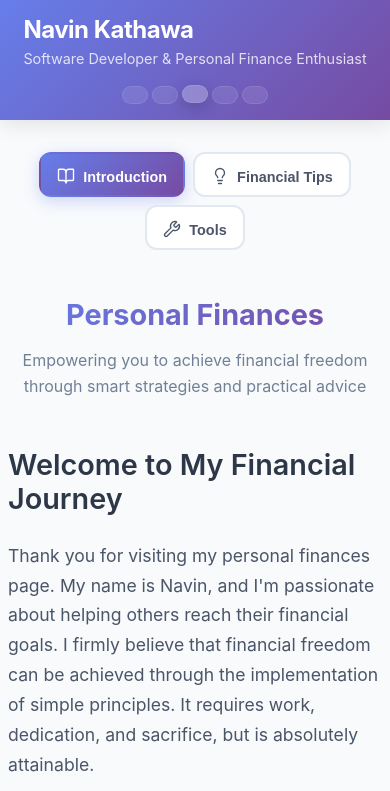
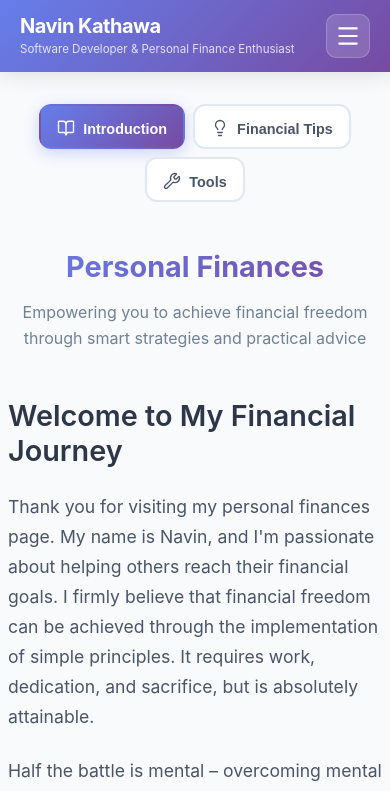
Before and after one commit to nkathawa/nkathawa.github.io, a React (Create React App) app in the folder personal-website/: page /finances in a window 390 px wide. Shown: the top 791 px of the page. Built offline with nearby package versions, Linux system fonts and the light colour scheme.

Commit message:
fix navbar for mobile

```diff
--- a/personal-website/src/components/Navbar.css
+++ b/personal-website/src/components/Navbar.css
@@ -4,7 +4,6 @@
   position: sticky;
   top: 0;
   z-index: 1000;
-  backdrop-filter: blur(10px);
 }
 
 .navbar-container {
@@ -15,6 +14,12 @@
   justify-content: space-between;
   align-items: center;
   min-height: 80px;
+}
+
+/* ===== BRAND ===== */
+
+.navbar-brand {
+  cursor: pointer;
 }
 
 .navbar-brand h1 {
@@ -33,6 +38,25 @@
   margin-top: 2px;
 }
 
+/* ===== HAMBURGER TOGGLE ===== */
+
+.navbar-toggle {
+  display: none;
+  background: rgba(255, 255, 255, 0.15);
+  border: 1px solid rgba(255, 255, 255, 0.2);
+  border-radius: 10px;
+  padding: 8px;
+  color: white;
+  cursor: pointer;
+  transition: background 0.2s ease;
+}
+
+.navbar-toggle:hover {
+  background: rgba(255, 255, 255, 0.25);
+}
+
+/* ===== TABS (desktop) ===== */
+
 .navbar-tabs {
   display: flex;
   gap: 0.5rem;
@@ -40,7 +64,7 @@
 
 .nav-tab {
   background: rgba(255, 255, 255, 0.1);
-  border: none;
+  border: 1px solid rgba(255, 255, 255, 0.1);
   border-radius: 12px;
   padding: 12px 20px;
   color: white;
@@ -50,8 +74,7 @@
   align-items: center;
   gap: 8px;
   font-weight: 500;
-  backdrop-filter: blur(10px);
-  border: 1px solid rgba(255, 255, 255, 0.1);
+  text-decoration: none;
 }
 
 .nav-tab:hover {
@@ -66,51 +89,117 @@
   transform: translateY(-1px);
 }
 
-.tab-icon {
-  font-size: 1.1rem;
-}
-
 .tab-label {
   font-size: 0.95rem;
 }
 
-/* Responsive Design */
+/* ===== OVERLAY ===== */
+
+.navbar-overlay {
+  display: none;
+}
+
+/* ===== RESPONSIVE ===== */
+
 @media (max-width: 768px) {
   .navbar-container {
-    flex-direction: column;
-    gap: 1rem;
-    padding: 1rem;
+    flex-wrap: wrap;
+    padding: 1rem 1.5rem;
+    min-height: auto;
+    gap: 0;
   }
 
   .navbar-brand h1 {
-    font-size: 1.5rem;
+    font-size: 1.4rem;
   }
 
-  .navbar-tabs {
-    flex-wrap: wrap;
+  .brand-subtitle {
+    font-size: 0.78rem;
+  }
+
+  /* Show hamburger */
+  .navbar-toggle {
+    display: flex;
+    align-items: center;
     justify-content: center;
   }
 
-  .nav-tab {
-    padding: 10px 16px;
-    font-size: 0.9rem;
+  /* Hide tabs by default */
+  .navbar-tabs {
+    display: none;
+    flex-direction: column;
+    width: 100%;
+    gap: 0.4rem;
+    padding-top: 1rem;
+    margin-top: 1rem;
+    border-top: 1px solid rgba(255, 255, 255, 0.15);
   }
 
-  .tab-label {
-    display: none;
+  /* Show tabs when open */
+  .navbar-tabs.open {
+    display: flex;
+    animation: slideDown 0.25s ease;
   }
 
-  .tab-icon {
-    font-size: 1.2rem;
+  .nav-tab {
+    border-radius: 10px;
+    padding: 14px 18px;
+    justify-content: flex-start;
+    width: 100%;
+  }
+
+  .nav-tab:hover {
+    transform: none;
+    box-shadow: none;
+    background: rgba(255, 255, 255, 0.2);
+  }
+
+  .nav-tab.active {
+    transform: none;
+    background: rgba(255, 255, 255, 0.25);
+  }
+
+  /* Overlay */
+  .navbar-overlay {
+    display: block;
+    position: fixed;
+    top: 0;
+    left: 0;
+    right: 0;
+    bottom: 0;
+    z-index: -1;
+  }
+
+  @keyframes slideDown {
+    from {
+      opacity: 0;
+      transform: translateY(-8px);
+    }
+    to {
+      opacity: 1;
+      transform: translateY(0);
+    }
   }
 }
 
 @media (max-width: 480px) {
-  .navbar-tabs {
-    gap: 0.25rem;
+  .navbar-container {
+    padding: 0.85rem 1.25rem;
+  }
+
+  .navbar-brand h1 {
+    font-size: 1.25rem;
+  }
+
+  .brand-subtitle {
+    font-size: 0.72rem;
   }
 
   .nav-tab {
-    padding: 8px 12px;
+    padding: 12px 16px;
+  }
+
+  .tab-label {
+    font-size: 0.9rem;
   }
 }
--- a/personal-website/src/components/Navbar.js
+++ b/personal-website/src/components/Navbar.js
@@ -1,9 +1,11 @@
-import React from 'react';
+import React, { useState } from 'react';
 import { NavLink, useNavigate } from 'react-router-dom';
+import { Menu, X } from 'lucide-react';
 import './Navbar.css';
 
 const Navbar = () => {
   const navigate = useNavigate();
+  const [menuOpen, setMenuOpen] = useState(false);
 
   const tabs = [
     { path: '/', label: 'Home' },
@@ -14,18 +16,34 @@ const Navbar = () => {
   ];
 
   const handleClick = () => {
+    setMenuOpen(false);
     window.scrollTo(0, 0);
   };
 
   return (
     <nav className="navbar">
       <div className="navbar-container">
-        <div className="navbar-brand" onClick={() => { navigate('/'); window.scrollTo(0, 0); }}>
+        <div
+          className="navbar-brand"
+          onClick={() => {
+            navigate('/');
+            setMenuOpen(false);
+            window.scrollTo(0, 0);
+          }}
+        >
           <h1>Navin Kathawa</h1>
           <span className="brand-subtitle">Software Developer & Personal Finance Enthusiast</span>
         </div>
 
-        <div className="navbar-tabs">
+        <button
+          className="navbar-toggle"
+          onClick={() => setMenuOpen(!menuOpen)}
+          aria-label="Toggle menu"
+        >
+          {menuOpen ? <X size={26} /> : <Menu size={26} />}
+        </button>
+
+        <div className={`navbar-tabs ${menuOpen ? 'open' : ''}`}>
           {tabs.map((tab) => (
             <NavLink
               key={tab.path}
@@ -41,6 +59,11 @@ const Navbar = () => {
           ))}
         </div>
       </div>
+
+      {/* Overlay to close menu when clicking outside */}
+      {menuOpen && (
+        <div className="navbar-overlay" onClick={() => setMenuOpen(false)} />
+      )}
     </nav>
   );
 };
```
